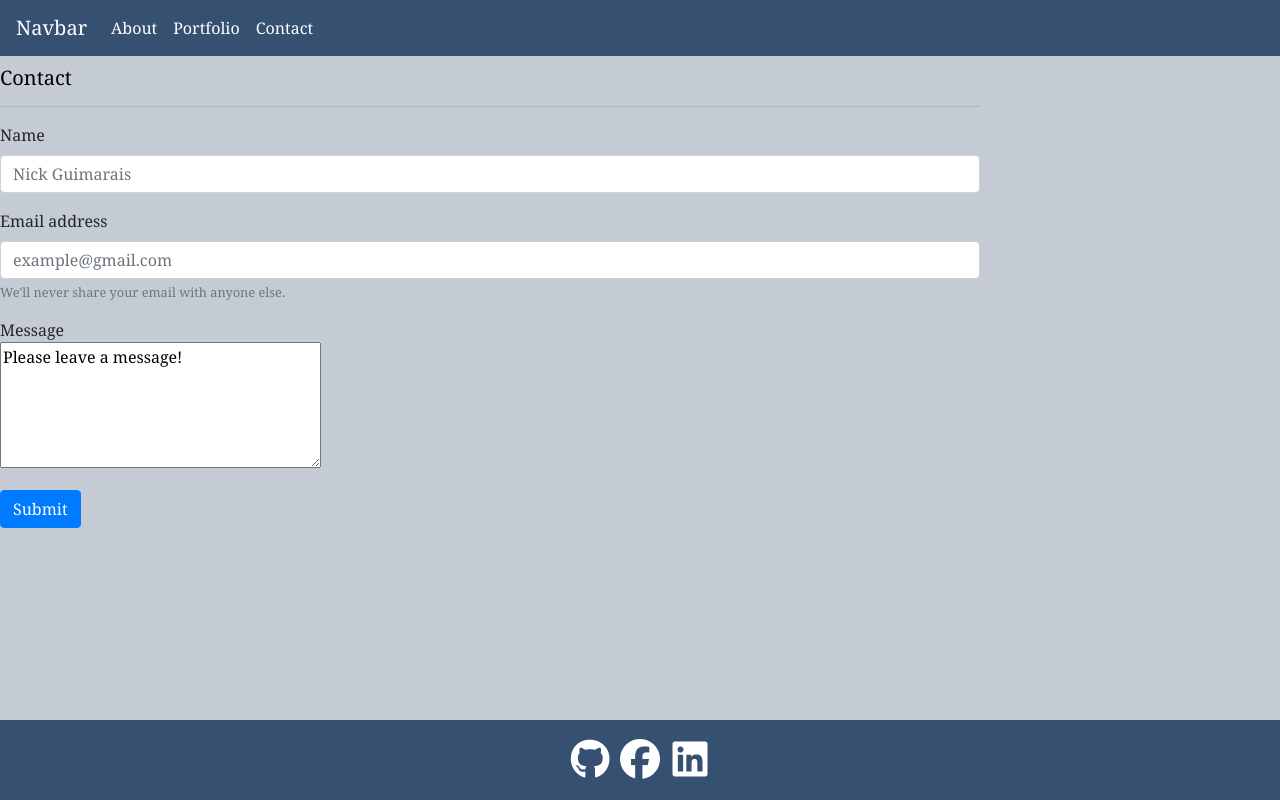
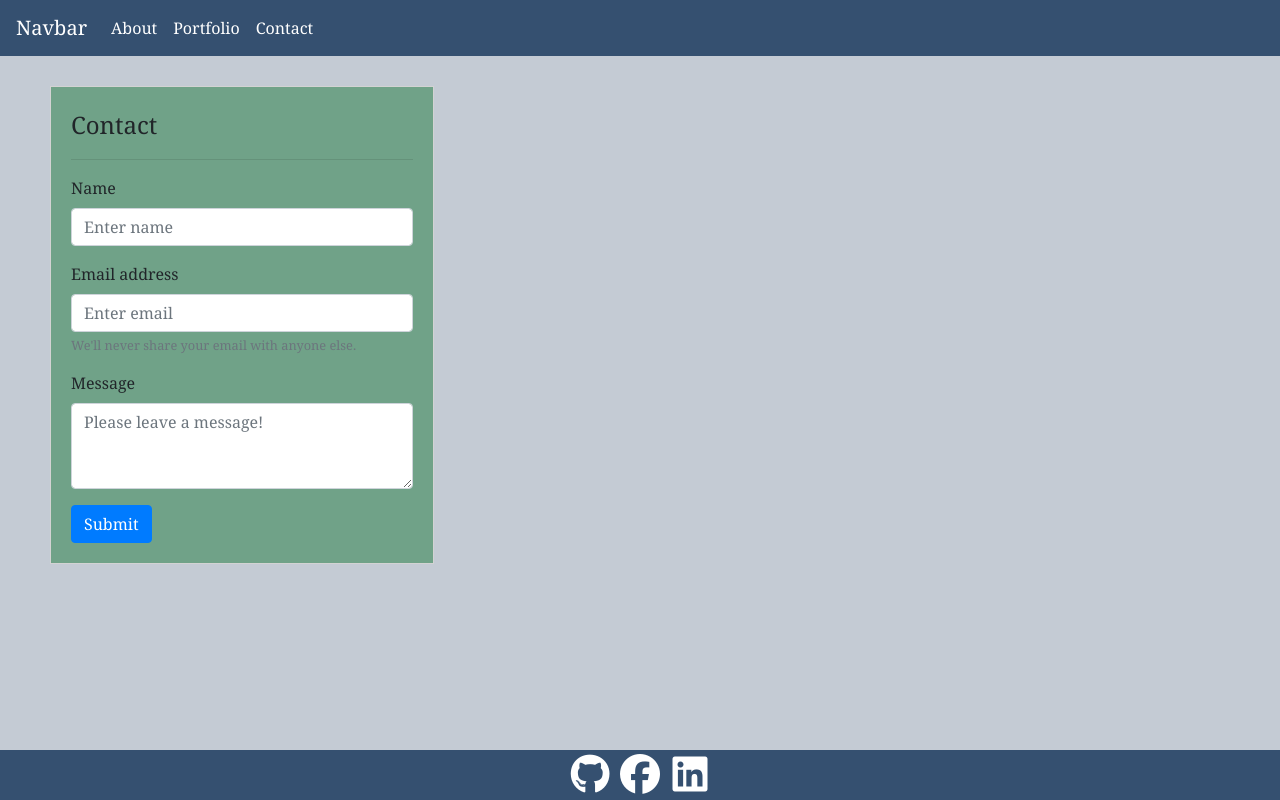
Before and after one commit to nickgusd/React-Portfolio, a React (Create React App) app in the folder portfolio/: page /contact in a window 1280 px wide. Built offline with nearby package versions, Linux system fonts and the light colour scheme.

Commit message:
updating contact page

```diff
--- a/portfolio/src/components/AboutContainer/index.js
+++ b/portfolio/src/components/AboutContainer/index.js
@@ -21,7 +21,7 @@ return (
   </Row>
   <Row className="row" id="experience">
     <Col xs={12} md={12} sm={12} id="experience-col">
-    <p className="experience-content">My programming experience includes HTML, CSS, Bootstrap, JavaScript, and JQuery</p>
+    <p className="experience-content">My programming experience includes JavaScript, HTML, CSS, JQuery, React.js, Bootstrap, APIs, AJAX, Axios, Node.js, Express.js, DOM, MySQL, MongoDB, Mongoose, Sequelize, Heroku, Git, GitHub, Algorithms, Data Structures, Postman, and Visual Studio Code.</p>
       </Col>
   </Row>
 </Container>
--- a/portfolio/src/components/ContactForm/index.js
+++ b/portfolio/src/components/ContactForm/index.js
@@ -1,30 +1,72 @@
 import React from "react";
-
+import {Form, Button} from 'react-bootstrap';
+import "./style.css";
 
 function ContactForm() {
     return (
 
-    <form>
-        <header>
-            <h1 className = "contact-header">Contact</h1>
-        </header>
-        <hr/>
-        <div className="form-group">
-            <label htmlFor="exampleInputName1">Name</label>
-            <input type="name" className="form-control" id="exampleInputName1" placeholder="Nick Guimarais"/>
-          </div>
+<Form>
+    <header>
+      Contact
+    </header>
+    <hr/>
+    <Form.Group controlId="formBasicName">
+    <Form.Label>Name</Form.Label>
+    <Form.Control type="name" placeholder="Enter name" />
+  </Form.Group>
 
-        <div className="form-group">
-          <label htmlFor="exampleInputEmail1">Email address</label>
-          <input type="email" className="form-control" id="exampleInputEmail1" aria-describedby="emailHelp" placeholder="example@gmail.com"/>
-          <small id="emailHelp" className="form-text text-muted">We'll never share your email with anyone else.</small>
-        </div>
-        <div className="form-group form-message">
-            <header className="message">Message</header>
-            <textarea name="message" rows="5" cols="30" id="exampleMessage1">Please leave a message!</textarea>
-        </div>
-        <button type="submit" className="btn btn-primary">Submit</button>
-      </form>
+    <Form.Group controlId="formBasicEmail">
+    <Form.Label>Email address</Form.Label>
+    <Form.Control type="email" placeholder="Enter email" />
+    <Form.Text className="text-muted">
+      We'll never share your email with anyone else.
+    </Form.Text>
+  </Form.Group>
+
+  <Form.Group controlId="exampleForm.ControlTextarea1">
+    <Form.Label>Message</Form.Label>
+    <Form.Control as="textarea" rows="3" placeholder="Please leave a message!"/>
+  </Form.Group>
+  <Button variant="primary" type="submit">
+    Submit
+  </Button>
+</Form>
+
+
+
+
+
+
+
+
+
+
+
+
+
+
+
+    // <form>
+    //     <header>
+    //         <h1 className = "contact-header">Contact</h1>
+    //     </header>
+    //     <hr/>
+    //     <div className="form-group">
+    //         <label htmlFor="exampleInputName1">Name</label>
+    //         <input type="name" className="form-control" id="exampleInputName1" placeholder="Nick Guimarais"/>
+    //       </div>
+
+    //     <div className="form-group">
+    //       <label htmlFor="exampleInputEmail1">Email address</label>
+    //       <input type="email" className="form-control" id="exampleInputEmail1" aria-describedby="emailHelp" placeholder="example@gmail.com"/>
+    //       <small id="emailHelp" className="form-text text-muted">We'll never share your email with anyone else.</small>
+    //     </div>
+    //     <div className="form-group form-message">
+    //         <header className="message">Message</header>
+    //         <textarea name="message" rows="5" cols="30" id="exampleMessage1">Please leave a message!</textarea>
+    //     </div>
+    //     <button type="submit" className="btn btn-primary">Submit</button>
+    //   </form>
 
 
     )
--- /dev/null
+++ b/portfolio/src/components/ContactForm/style.css
@@ -0,0 +1,62 @@
+/* form {
+    position: relative;
+    text-align: left;
+    margin-left: 50px;
+    margin-right: 50px;
+    margin-top: 30px;
+    border: 1px solid lightgray;
+    background-color: #70A288;
+    padding: 20px;
+    width: 50%;
+} */
+
+form {
+    margin: 0 auto;
+    margin-left: 50px;
+    margin-right: 50px;
+    margin-top: 30px;
+    border: 1px solid lightgray;
+    background-color: #70A288;
+    padding: 20px;
+
+
+}
+
+header {
+    font-size: 24px;;
+}
+
+@media (max-width: 640px) {
+
+body {
+        font-size: 14px;
+    }
+
+h1 {
+        font-size: 18px;
+    }
+    }
+
+@media (min-width: 768px) {
+
+body {
+        font-size: 14px;
+    }
+
+    h1 {
+        font-size: 20px;
+        }
+    form {
+        width: 50%;
+    }
+        }
+
+@media (min-width: 980px) {
+
+
+form {
+        margin-right: 300px;
+        width: 30%;
+
+            }
+        }
--- a/portfolio/src/components/Footer/style.css
+++ b/portfolio/src/components/Footer/style.css
@@ -11,7 +11,7 @@ body {
     bottom: 0 !important;
     width: 100% !important;
     text-align: center !important;
-    height: 80px !important;
+    height: 50px !important;
 
 }
 
--- a/portfolio/src/components/Portfolio/index.js
+++ b/portfolio/src/components/Portfolio/index.js
@@ -19,7 +19,7 @@ function PortfolioGrid() {
 
 <Row className="portfolio-header" >
     <Col xs={12} md={6} sm={12}  >
-    <h1>Portfolio</h1>
+    <h1 id="portfolio">Portfolio</h1>
       </Col>
   </Row>
 
--- a/portfolio/src/components/Portfolio/style.css
+++ b/portfolio/src/components/Portfolio/style.css
@@ -28,3 +28,7 @@ a {
 p {
     color: white;
 }
+
+#portfolio {
+    color: white !important;
+}
```
Also changed, not shown: portfolio/src/components/AboutContainer/style.css (line endings or trailing spaces).
